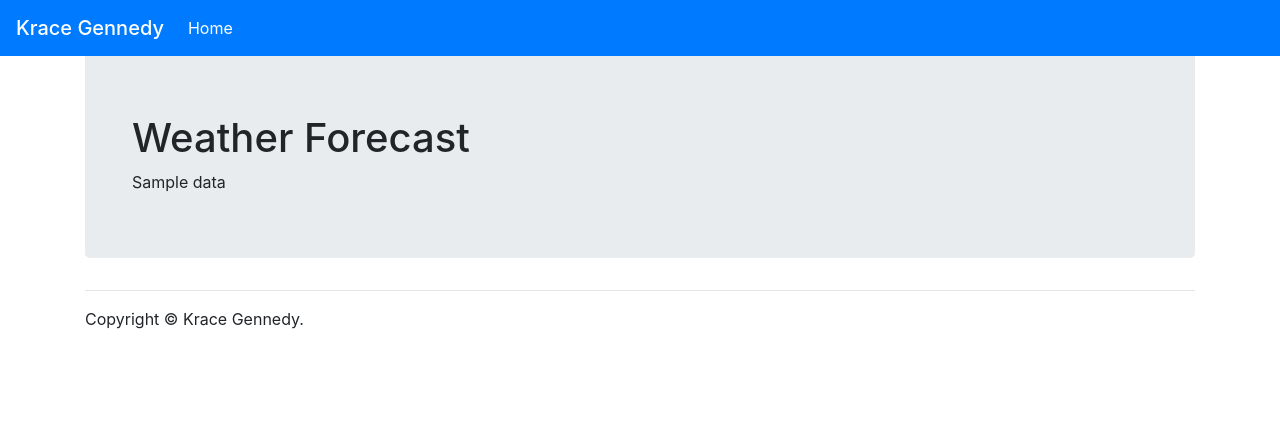
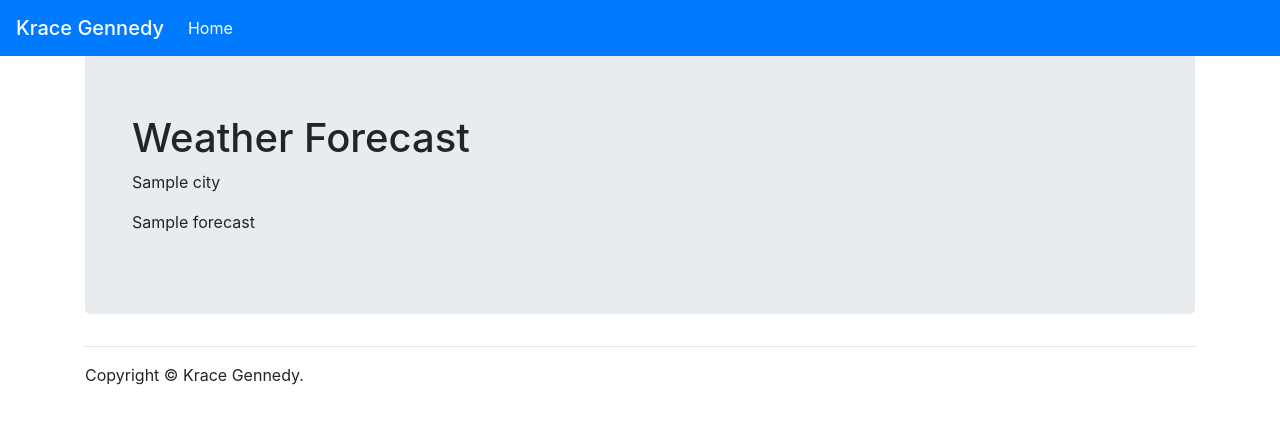
Before and after one commit to joygray21/KraceGennedy, a Flask app: template app/templates/home.html in a window 1280 px wide. Shown: the top 424 px of the page. Run offline with Flask 2, Linux system fonts and the light colour scheme; the template is opened without the code that fills it: most values are stand-ins (such as "Sample title", 1, 10 or a date in 2020); some libraries are stand-ins or nearby versions.

Commit message:
Made interim display more readable

```diff
--- a/app/templates/home.html
+++ b/app/templates/home.html
@@ -9,7 +9,14 @@
   <div class="container">
     <h1>Weather Forecast</h1>
     <div id="forecast">
-        {{ data }}
+      {% for city, forecasts in data.items() %}
+          <p>{{ city }}</p>
+
+          {% for forecast in forecasts %}
+            <p>{{ forecast }}</p>
+          {% endfor %}
+
+      {% endfor %}
     </div>
 
   </div>
--- a/app/views.py
+++ b/app/views.py
@@ -52,12 +52,13 @@ def get_forecast():
 
             impData = [ #data needed
                 day,
-                daysOfTheWeek[weekdayNum],
+                daysOfTheWeek[weekdayNum], #get weekday name
                 forecast['weather'][0]['description'], #weather description
                 forecast['temp']['min'], #minimum temperature of the day
                 forecast['temp']['max']
             ]
 
+            #add data to the forecasts dictionary
             forecasts[city].append(impData)
 
 
```
